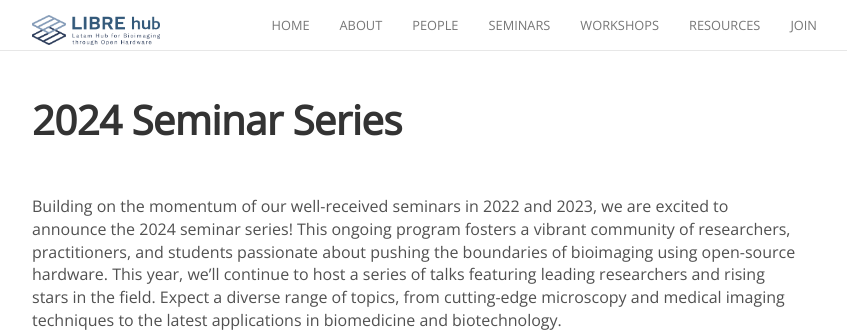
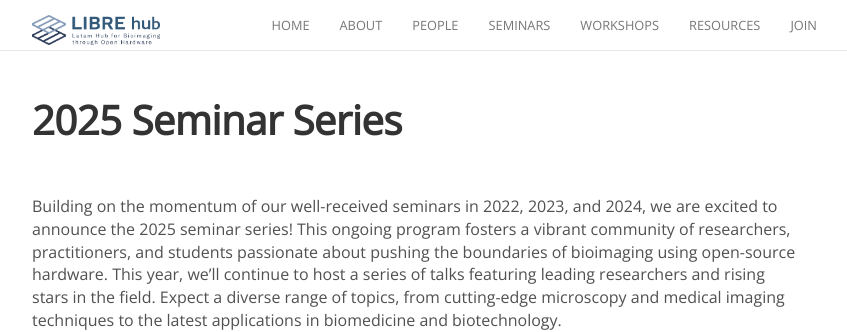
Before and after one commit to LIBREhub/LIBREhub.github.io, a Jekyll site: the page built from _posts/2024-03-01-coming-soon-seminar.md, in a window 1280 px wide and 900 px high. Shown: the top 332 px of the window, without its empty margins (223-1070 px from the left). Built offline with Jekyll 4.4.1, drawn with Linux system fonts in a browser that asks for light colours; nearby versions of some CDN libraries.

Commit message:
Update post content

```diff
--- a/_posts/2024-03-01-coming-soon-seminar.md
+++ b/_posts/2024-03-01-coming-soon-seminar.md
@@ -1,5 +1,5 @@
 ---
-title: 2024 Seminar Series
+title: 2025 Seminar Series
 speaker:
 video:
 description: LIBRE_hub seminar
@@ -7,11 +7,11 @@ categories: newseminar
 header-img: images/others/LH_coming_soon.png
 ---
 
-# 2024 Seminar Series
+# 2025 Seminar Series
 
 <br>
 
-Building on the momentum of our well-received seminars in 2022 and 2023, we are excited to announce the 2024 seminar series! This ongoing program fosters a vibrant community of researchers, practitioners, and students passionate about pushing the boundaries of bioimaging using open-source hardware. This year, we'll continue to host a series of talks featuring leading researchers and rising stars in the field. Expect a diverse range of topics, from cutting-edge microscopy and medical imaging techniques to the latest applications in biomedicine and biotechnology.
+Building on the momentum of our well-received seminars in 2022, 2023, and 2024, we are excited to announce the 2025 seminar series! This ongoing program fosters a vibrant community of researchers, practitioners, and students passionate about pushing the boundaries of bioimaging using open-source hardware. This year, we'll continue to host a series of talks featuring leading researchers and rising stars in the field. Expect a diverse range of topics, from cutting-edge microscopy and medical imaging techniques to the latest applications in biomedicine and biotechnology.
 
 We also want to keep the seminar series dynamic and representative of the diverse interests within our bioimaging community. That's why we are opening the floor for nominations. Do you know a speaker whose research would inspire and educate our audience? Are you working on a open-hardware project that could revolutionize bioimaging? We encourage you to submit your nominations:
 
```
Also changed, not shown: _posts/2024-03-01-coming-soon-workshops.md (+2 -2 lines).
